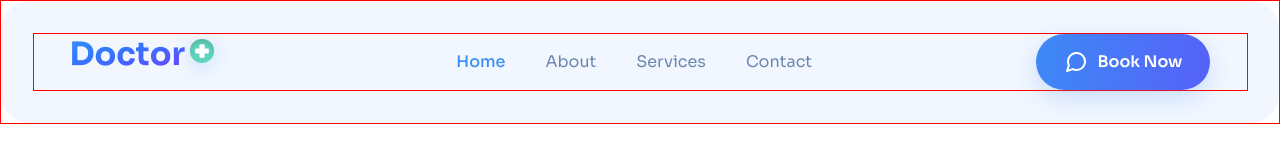
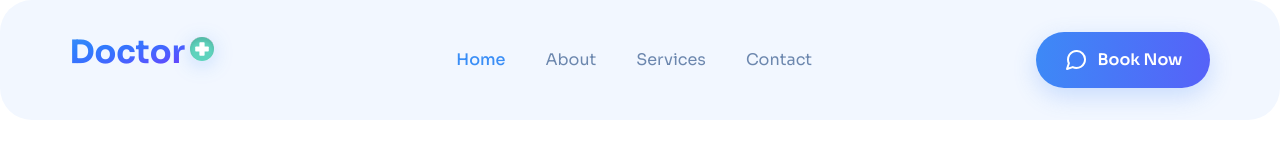
Before and after one commit to zuffy999/git-reset, a plain HTML site: page index.html in a window 1280 px wide. Drawn offline with Linux system fonts and the light colour scheme.

Commit message:
Remove debug red borders

```diff
--- a/index.html
+++ b/index.html
@@ -13,8 +13,8 @@
 </head>
 <body>
     <section class="main-section">
-        <header class="border-red">
-            <div class="wrapper header-container border-red">
+        <header>
+            <div class="wrapper header-container">
                 <div class="header-logo">
                     <span>Doctor</span>
                     <img src="./static/images/logo.svg" alt="Doctor logo">
```
